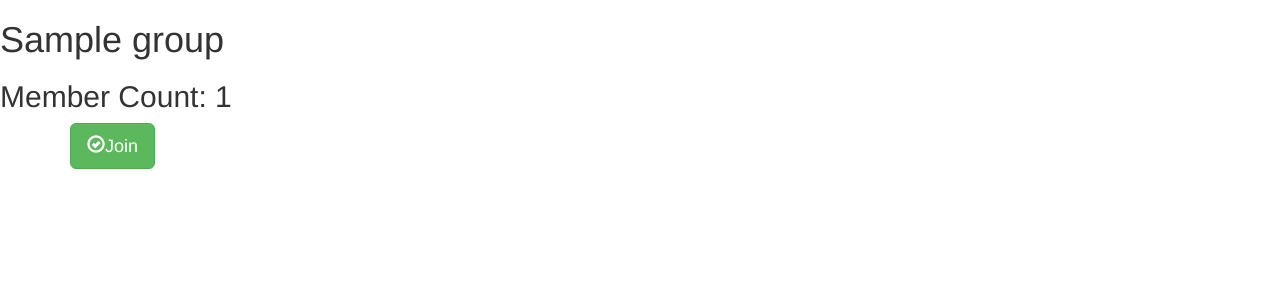
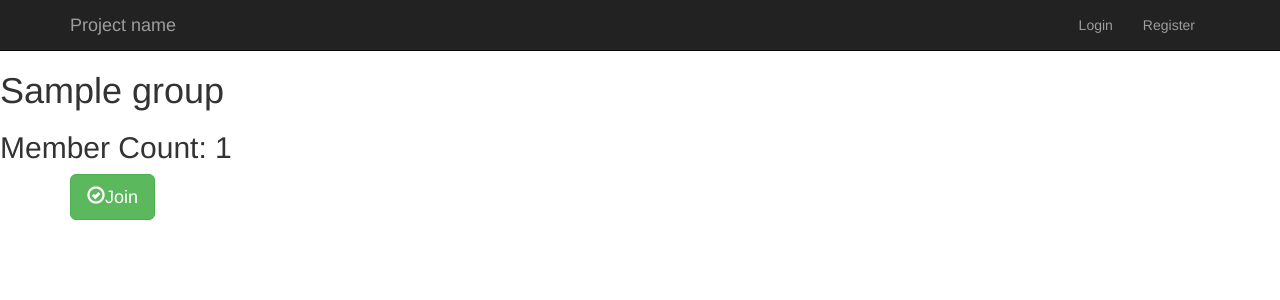
Before and after one commit to KarolBorecki/social-school, a Django app: template groups/templates/groups/group_detail.html in a window 1280 px wide. Shown: the top 300 px of the page. Run offline with Django 3.2, Linux system fonts and the light colour scheme; the template is opened without the code that fills it: most values are stand-ins (such as "Sample title", 1, 10 or a date in 2020); some libraries are stand-ins or nearby versions.

Commit message:
Refactored templates

```diff
--- a/accounts/templates/accounts/base.html
+++ b/accounts/templates/accounts/base.html
@@ -36,9 +36,10 @@
         </div>
     </nav>
 
+    <div class="container">
         {% block body_block %}
-
         {% endblock body_block %}
+    </div>
 
     <script src="{% static 'js/jquery.min.js' %}"></script>
     <script src="{% static 'js/bootstrap.min.js' %}"></script>
--- a/accounts/templates/accounts/email_activation_successful.html
+++ b/accounts/templates/accounts/email_activation_successful.html
@@ -9,7 +9,7 @@
 {% endblock head %}
 
 {% block body_block %}
-    <div class="alert alert-success container" role="alert" style="margin-top: 30px">
+    <div class="alert alert-success" role="alert" style="margin-top: 30px">
         <h5><strong>Well done!</strong> You successfully Activate your account! <a class="link" href="{% url 'accounts:login' %}">Login</a>.</h5>
     </div>
 {% endblock body_block%}
--- a/accounts/templates/accounts/index.html
+++ b/accounts/templates/accounts/index.html
@@ -3,12 +3,10 @@
 {% block title_block %}Index{% endblock title_block%}
 
 {% block body_block %}
-    <div class="container">
     {% if user.is_authenticated %}
         <h2>Welcome {{ user.username }}</h2>
         <h4><a href="{% url 'accounts:logout' %}">Logout</a></h4>
     {% else %}
         <h2>You are no logged in! <a href="{% url 'accounts:login' %}">Login</a> </h2>
     {% endif %}
-    </div>
 {% endblock body_block%}
--- a/accounts/templates/accounts/login.html
+++ b/accounts/templates/accounts/login.html
@@ -9,7 +9,7 @@
 {% endblock head %}
 
 {% block body_block %}
-    <div class="form container">
+    <div class="form">
       <form class="form-signin" method="post">
         {% csrf_token %}
         <h2 class="form-signin-heading space">Please sign in</h2>
--- a/accounts/templates/accounts/password_reset.html
+++ b/accounts/templates/accounts/password_reset.html
@@ -9,7 +9,7 @@
 {% endblock head %}
 
 {% block body_block %}
-    <div class="form container">
+    <div class="form">
           <form class="form-signin" method="post">
               {% csrf_token %}
               <h2 class="form-signin-heading space">Please send your e-mail:</h2>
--- a/accounts/templates/accounts/register.html
+++ b/accounts/templates/accounts/register.html
@@ -9,7 +9,7 @@
 {% endblock head %}
 
 {% block body_block %}
-    <div class="form container">
+    <div class="form">
       <form class="form-signin" method="post">
         {% csrf_token %}
 
--- a/social_school/settings.py
+++ b/social_school/settings.py
@@ -130,7 +130,7 @@ STATIC_URL = '/static/'
 
 INTERNAL_IPS = ['127.0.0.1', ]
 
-LOGIN_REDIRECT_URL = '/'
+LOGIN_REDIRECT_URL = '/index/'
 LOGIN_URL = "/login/"
 LOGOUT_REDIRECT_URL = '/welcome/'
 
--- a/social_school/templates/social_school/base.html
+++ b/social_school/templates/social_school/base.html
@@ -9,6 +9,26 @@
     <title>{% block title_block %}{% endblock title_block %}</title>
 </head>
 <body>
+ <nav class="navbar navbar-inverse navbar-static-top">
+     <div class="container">
+         <div class="navbar-header link">
+            <button type="button" class="navbar-toggle collapsed" data-toggle="collapse" data-target="#navbar" aria-expanded="false" aria-controls="navbar">
+                <span class="sr-only">Toggle navigation</span>
+                <span class="icon-bar"></span>
+                <span class="icon-bar"></span>
+                <span class="icon-bar"></span>
+            </button>
+            <a class="navbar-brand" href="{% url 'accounts:welcome_page' %}">Project name</a>
+         </div>
+
+         <div id="navbar" class="navbar-collapse collapse navbar-right">
+            <ul class="nav navbar-nav">
+                <li class="link"><a href="{% url 'accounts:login' %}">Login</a></li>
+                <li class="link"><a href="{% url 'accounts:register' %}">Register</a></li>
+            </ul>
+         </div>
+     </div>
+ </nav>
 
 {% block body_block %}
 
--- a/social_school/urls.py
+++ b/social_school/urls.py
@@ -22,7 +22,7 @@ from .views import HomePage
 urlpatterns = [
     url(r'^admin/', admin.site.urls),
     url(r'^', include('accounts.urls')),
-    url(r'^', HomePage.as_view(), name='index'),
+    url(r'^index/', HomePage.as_view(), name='index'),
 ]
 
 if settings.DEBUG:
```
Lines whose indentation alone changed are shown as unchanged.
